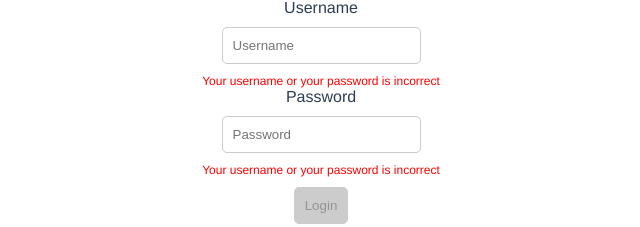
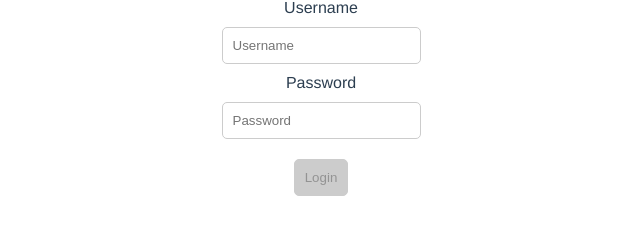
Before and after one commit to Adi-Vaitis/SWA-Assignment-4, a Vue app in the folder match3-vue-app-ts/: page /login in a window 1280 px wide. Shown: the part 167-394 px from the top of the page, without its empty margins (319-959 px from the left). Built offline with nearby package versions, Linux system fonts and the light colour scheme.

Commit message:
Fixed the danger messages

```diff
--- a/match3-vue-app-ts/src/App.vue
+++ b/match3-vue-app-ts/src/App.vue
@@ -2,6 +2,8 @@
   <div>
     <nav v-if="isAuthenticated">
       <router-link to="/">Home</router-link>
+      |
+      <router-link to="/highScore">High Score</router-link>
     </nav>
     <nav v-if="!isAuthenticated">
       <router-link to="/login">Login</router-link>
--- a/match3-vue-app-ts/src/router/index.ts
+++ b/match3-vue-app-ts/src/router/index.ts
@@ -2,6 +2,7 @@ import { createRouter, createWebHistory, RouteRecordRaw } from "vue-router";
 import RegisterView from "@/views/RegisterView/RegisterView.vue";
 import LoginView from "@/views/LoginView/LoginView.vue";
 import MainView from "@/views/MainView/MainView.vue";
+import HighScoreView from "@/views/HighScoreView/HighScoreView.vue";
 
 const routes: Array<RouteRecordRaw> = [
   {
@@ -28,6 +29,14 @@ const routes: Array<RouteRecordRaw> = [
       title: "Login",
     },
   },
+  {
+    path: "/highScore",
+    name: "HighScore",
+    component: HighScoreView,
+    meta: {
+      title: "HighScore",
+    },
+  },
   // {
   //   path: "/about",
   //   name: "about",
--- /dev/null
+++ b/match3-vue-app-ts/src/views/HighScoreView/HighScoreView.vue
@@ -0,0 +1,18 @@
+<template>
+  <div>
+    <h1>HighScore</h1>
+  </div>
+</template>
+
+<script>
+export default {
+  beforeRouteEnter(to, from, next) {
+    const token = localStorage.getItem("token");
+    if (!token) {
+      next("/login");
+    } else {
+      next();
+    }
+  },
+};
+</script>
--- a/match3-vue-app-ts/src/views/LoginView/LoginView.vue
+++ b/match3-vue-app-ts/src/views/LoginView/LoginView.vue
@@ -10,9 +10,6 @@
         placeholder="Username"
         v-model="username"
       />
-      <p class="danger-message" v-if="!usernameIsValid && !loginSuccess">
-        Your username or your password is incorrect
-      </p>
       <label for="password">Password</label>
       <input
         id="password"
@@ -20,16 +17,19 @@
         placeholder="Password"
         v-model="password"
       />
-      <p class="danger-message" v-if="!passwordIsValid && !loginSuccess">
-        Your username or your password is incorrect
+      <p class="danger-message" v-if="loginFailed">
+        Your username or password is incorrect
       </p>
-      <button v-if="passwordIsValid && usernameIsValid" type="submit">
+      <button
+        type="submit"
+        :disabled="isFetching || !(passwordIsValid && usernameIsValid)"
+      >
         Login
       </button>
-      <button v-else type="submit" disabled>Login</button>
     </form>
   </div>
 </template>
+
 <script>
 import { UserService } from "@/api/user.service";
 
@@ -47,10 +47,10 @@ export default {
   },
   watch: {
     username(value) {
-      this.usernameIsValid = value.length > 3;
+      this.usernameIsValid = value.length > 0;
     },
     password(value) {
-      this.passwordIsValid = value.length > 3;
+      this.passwordIsValid = value.length > 0;
     },
   },
   methods: {
--- a/match3-vue-app-ts/src/views/RegisterView/RegisterView.vue
+++ b/match3-vue-app-ts/src/views/RegisterView/RegisterView.vue
@@ -10,7 +10,10 @@
         placeholder="Username"
         v-model="username"
       />
-      <p class="danger-message" v-if="!usernameIsValid && !registerSuccess">
+      <p
+        class="danger-message"
+        v-if="!usernameIsValid && (registerFailed || username)"
+      >
         Please enter a valid username (Minimum 3 characters)
       </p>
       <label for="password">Password</label>
@@ -20,7 +23,10 @@
         placeholder="Password"
         v-model="password"
       />
-      <p class="danger-message" v-if="!passwordIsVaid && !registerSuccess">
+      <p
+        class="danger-message"
+        v-if="!passwordIsVaid && (registerFailed || password)"
+      >
         Please enter a valid password (Minimum 3 characters)
       </p>
       <button v-if="passwordIsVaid && usernameIsValid" type="submit">
@@ -30,7 +36,10 @@
     </form>
     <p v-if="registerSuccess" class="success-message">
       You have registered! Press
-      <span><a href="/login"> redirect </a> to go to login page.</span>
+      <span
+        ><router-link to="/login"> redirect </router-link> to go to login
+        page.</span
+      >
       <br />
       Otherwise you will be directed in
       {{ secondsRemainedUntilRedirect }} seconds.
```
